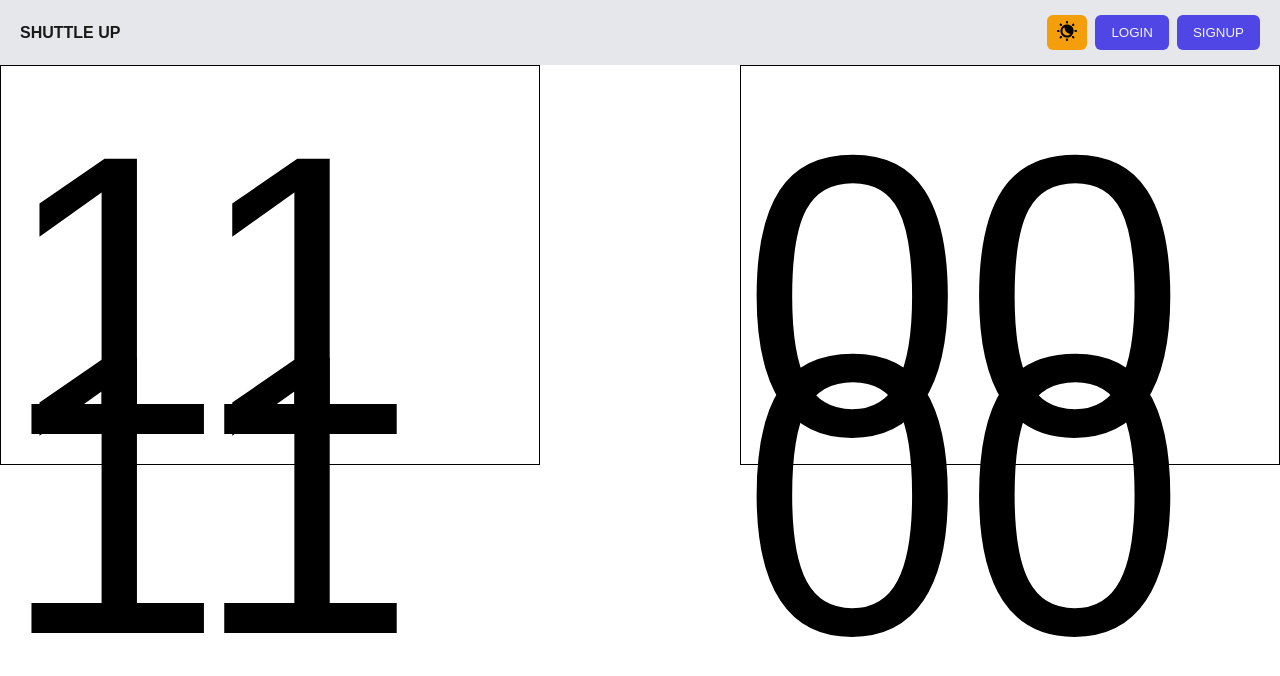
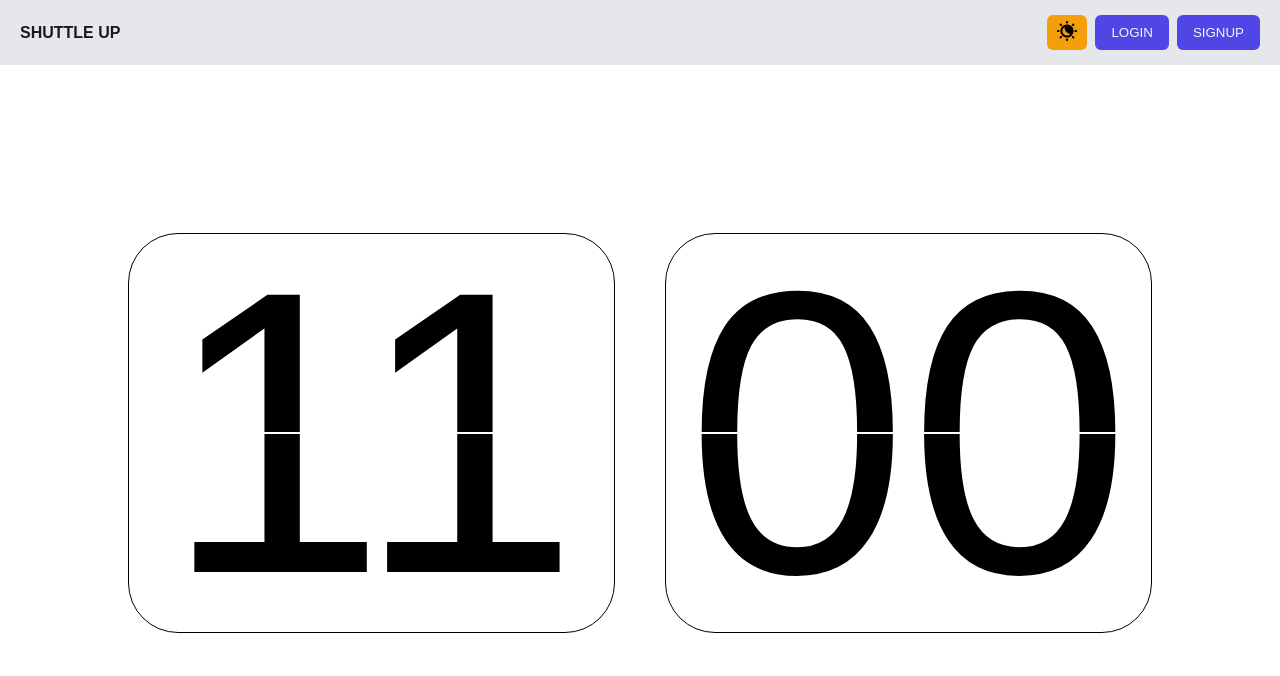
Before and after one commit to pearl174/shuttle-up-frontend, a React (Vite) app: page /letsPlay in a window 1280 px wide. Shown: the top 676 px of the page. Built offline with nearby package versions, Linux system fonts and the light colour scheme.

Commit message:
Position flipclock successfully. Clock looks like a clock now.

```diff
--- a/src/pages/LetsPlay/FlipClock.css
+++ b/src/pages/LetsPlay/FlipClock.css
@@ -1,8 +1,10 @@
 .flipclock-container {
     display: flex;
-    width: 100%;
-    gap: 2em;
+    width: 80%;
+    gap: 0.5em;
     font-size: 100px;
+    align-items: center;
+    margin: auto;
 }
 
 .minutes-card, .seconds-card {
@@ -10,15 +12,18 @@
     flex: 1;
     height: 4em;
     border: 1px solid black;
+    border-radius: 0.5em;
     display: flex;
+    gap: 2px;
     flex-direction: column;
     align-items: center;
 }
 
 .card-upper, .card-lower {
-    height: 2em;
     width: 100%;
     position: relative;
+    flex: 1;
+    overflow: hidden;
 }
 
 .number-upper, .number-lower {
@@ -27,6 +32,13 @@
     font-size: 4em;
     width: 100%;
     height: 200%;
+    display: flex;
+    align-items: center;
+    justify-content: center;
+}
+
+.number-lower {
+    bottom: 0;
 }
 
 .number-upper {
```
